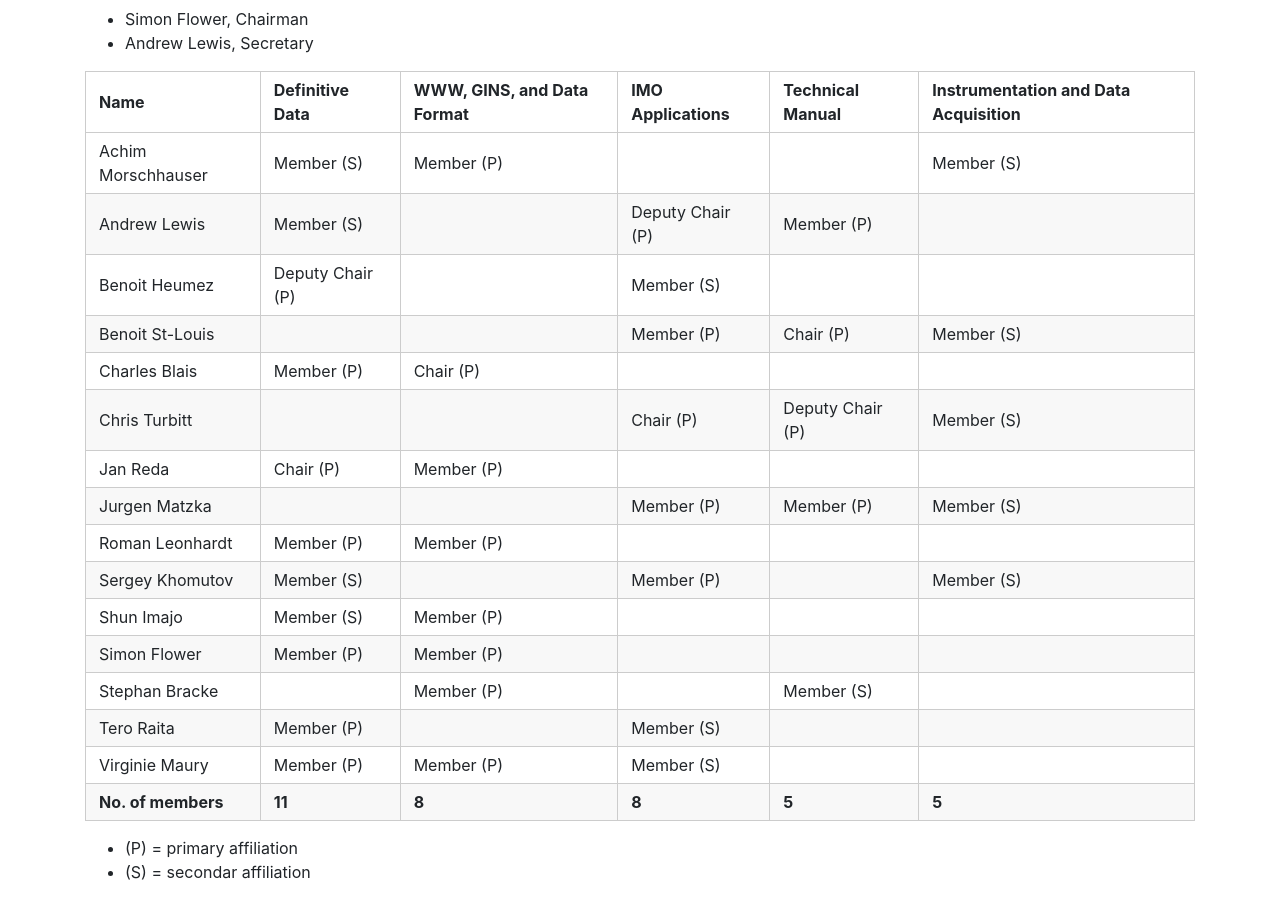
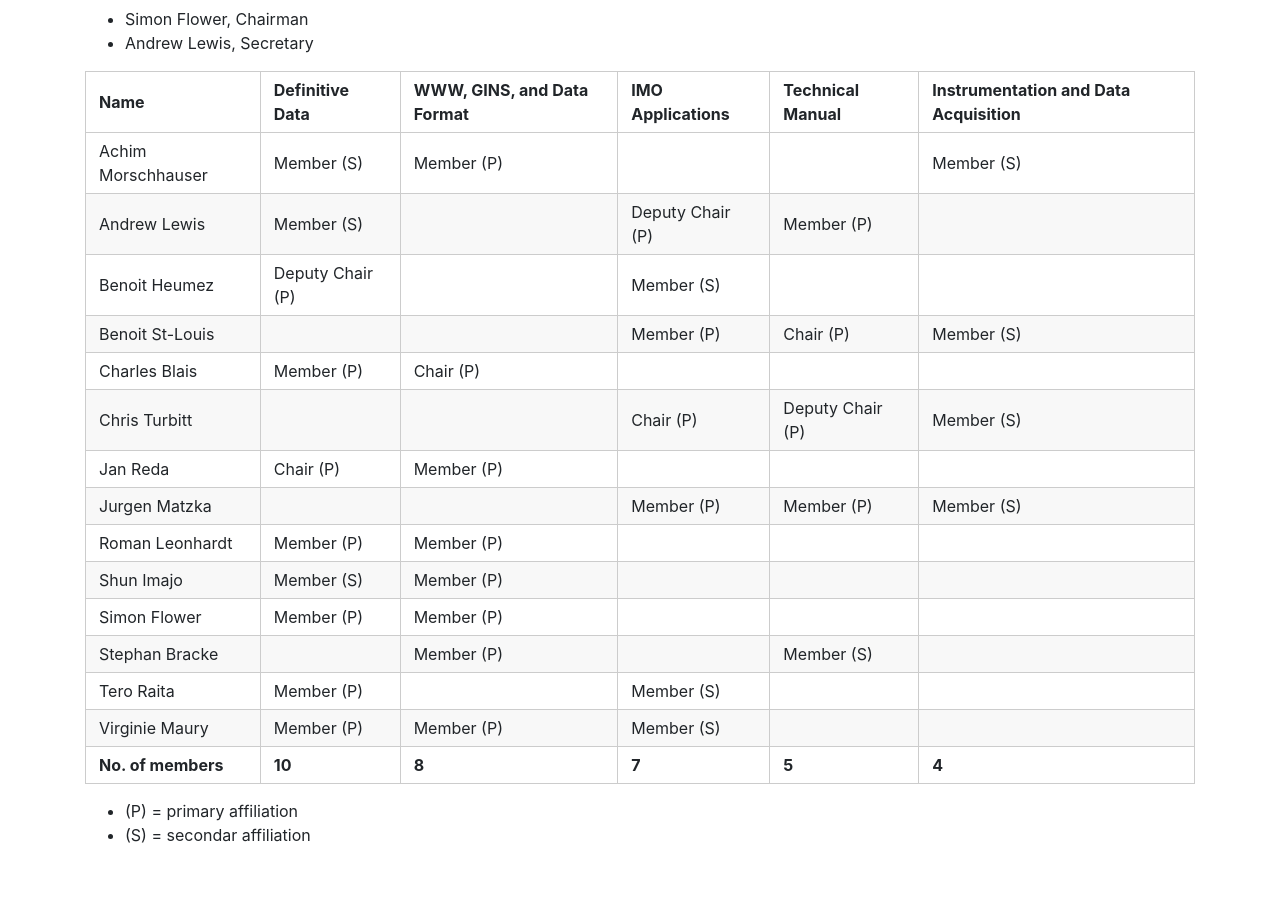
Before and after one commit to INTERMAGNET/intermagnet.github.io, a Jekyll site: the page built from structure.md, in a window 1280 px wide and 900 px high, scrolled down 668 px. Built offline with Jekyll 4.4.1, drawn with Linux system fonts in a browser that asks for light colours; after the commit the page ends 1531 px from its top, so only the background shows below that.

Commit message:
Remove Sergey Khomutov contact details

```diff
--- a/structure.md
+++ b/structure.md
@@ -31,13 +31,12 @@ The Operations Committee advises the Executive Council on the technical issues t
 | Jan Reda | Chair (P) | Member (P) | | | |
 | Jurgen Matzka | | | Member (P) | Member (P) | Member (S) |
 | Roman Leonhardt | Member (P) | Member (P) | | | |
-| Sergey Khomutov | Member (S) | | Member (P) | | Member (S) |
 | Shun Imajo | Member (S) | Member (P) | | | |
 | Simon Flower | Member (P) | Member (P) | | | |
 | Stephan Bracke | | Member (P) | | Member (S) | |
 | Tero Raita | Member (P) | | Member (S) | | |
 | Virginie Maury | Member (P) | Member (P) | Member (S) | | |
-| **No. of members** | **11** | **8** | **8** | **5** | **5** |
+| **No. of members** | **10** | **8** | **7** | **5** | **4** |
 
 - (P) = primary affiliation
 - (S) = secondar affiliation
```
Also changed, not shown: contacts.md (+0 -1 lines).
